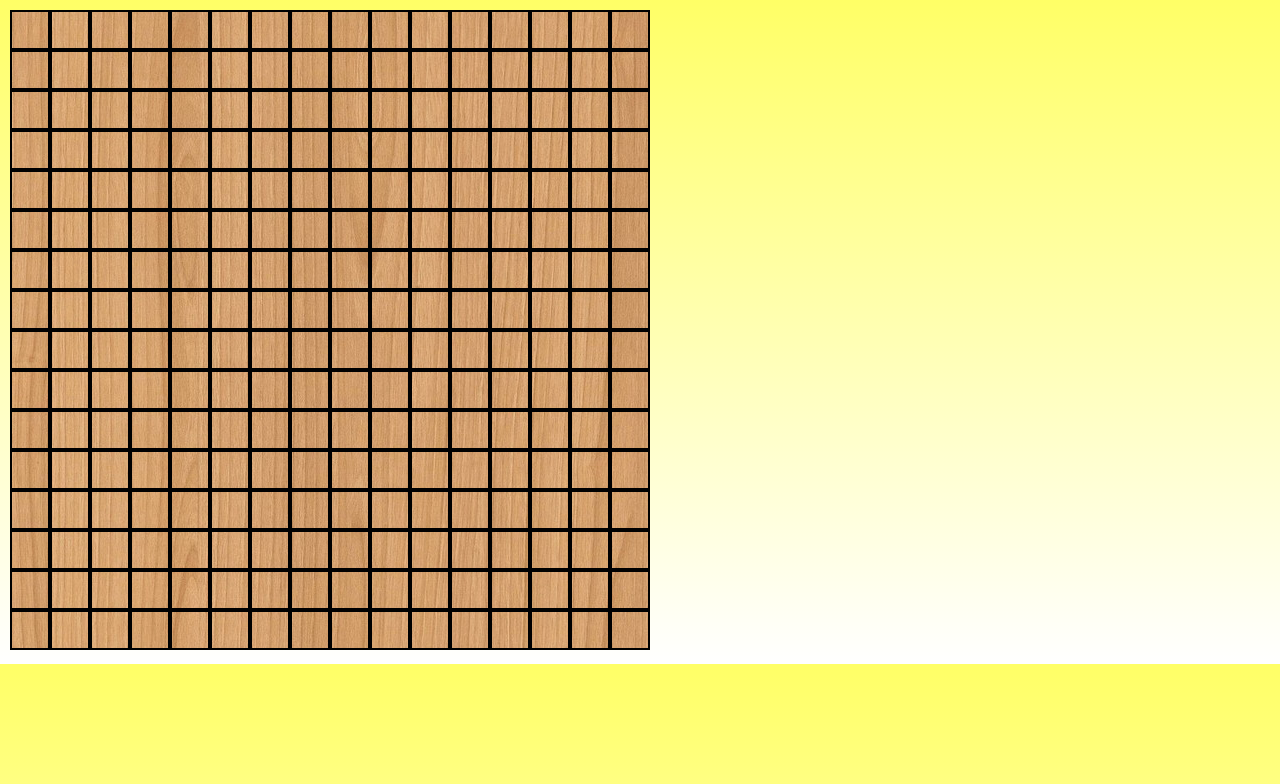
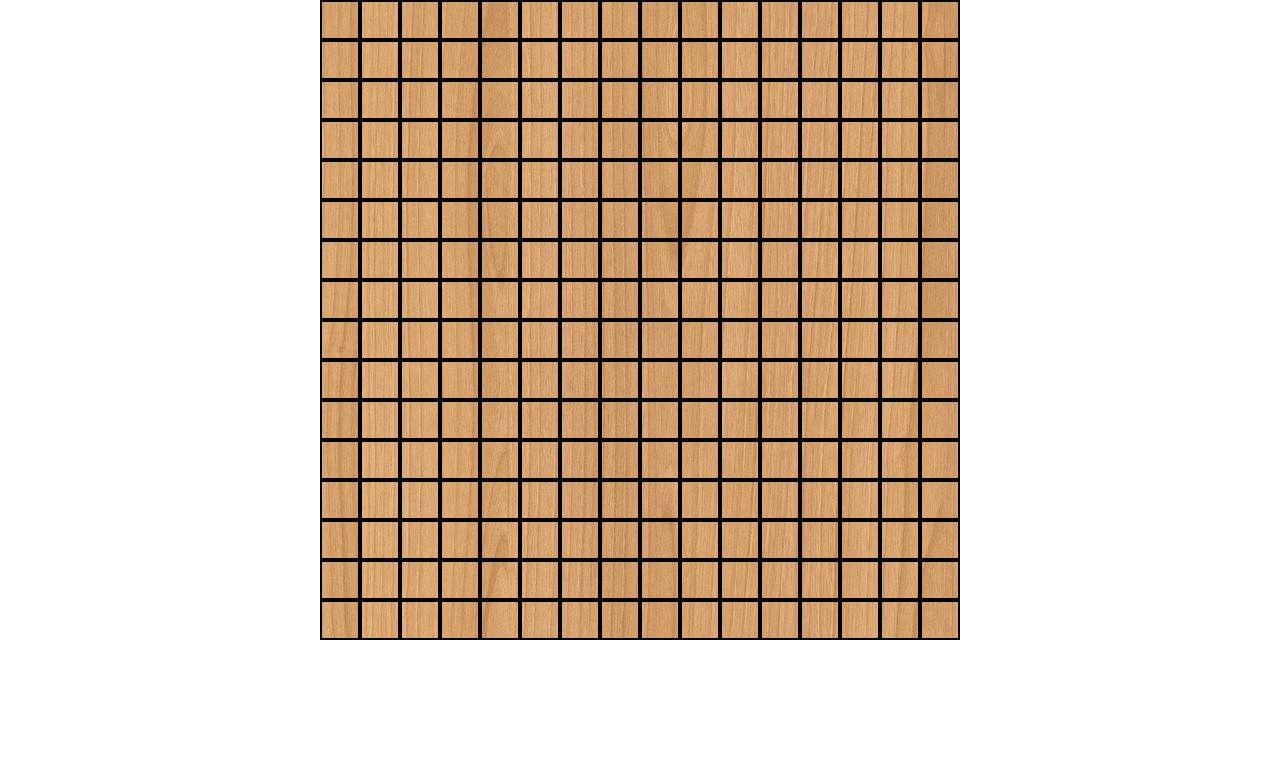
Before and after one commit to JuneAndGreen/funnygame, a plain HTML site: page five-in-a-row/index.html in a window 1280 px wide. Drawn offline with Linux system fonts and the light colour scheme.

Commit message:
修复五子棋的一些小bug

```diff
--- a/five-in-a-row/index.css
+++ b/five-in-a-row/index.css
@@ -1,13 +1,14 @@
-
 body {
-	background: -webkit-gradient(linear, left top, left bottom, from(#FF6), to(#FFF));
-	margin:10px;
+	padding: 0;
+	margin: 0;
 }
-/* .table {
-  position:absolute;
-  left:500px;
-  top:20px;
-} */
+.cnt{
+	position: relative;
+}
 #canvas {
+	position: absolute;
+	left: 50%;
+	top: 0;
+	transform: translateX(-50%);
 	background-image:url(./image/bg.jpg);
 }
--- a/five-in-a-row/index.html
+++ b/five-in-a-row/index.html
@@ -6,7 +6,7 @@
     <title>有种打败我啊！</title>
   </head>
   <body>
-    <div class="table">
+    <div class="cnt">
       <canvas id="canvas" width="640" height="640">你的浏览器不支持HTML5 canvas，请使用google chrome浏览器打开</canvas>
     </div>
     <script type="text/javascript" src="index.js"></script>
--- a/five-in-a-row/index.js
+++ b/five-in-a-row/index.js
@@ -51,7 +51,12 @@
 	var chooseWhere = __webpack_require__(5);
 
 	draw.paintTable();
-	document.querySelector('#canvas').onmousedown = function(event) {
+	(function() {
+	  var canvas = window.cache.canvas;
+	  window.cache.offsetX = canvas.offsetLeft - (canvas.clientWidth/2);
+	})();
+
+	window.cache.canvas.onmousedown = function(event) {
 	  event = event || window.event;
 
 	  var cache = window.cache;
@@ -60,8 +65,8 @@
 	  var bm = cache.bm;
 	  var bm2 = cache.bm2;
 
-	  var x=parseInt((event.clientX-20)/40);
-	  var y=parseInt((event.clientY-20)/40);
+	  var x=parseInt((event.pageX - 20 - cache.offsetX)/40);
+	  var y=parseInt((event.pageY - 20)/40);
 	  var winjudge;
 
 	  if(!cache.isblack) return; // 如果不是轮到黑子下则返回
@@ -127,7 +132,8 @@
 		window.cache = window.cache || {};
 		window.cache.data = window.cache.data || {};
 		// 棋盘
-		window.cache.table = document.querySelector('#canvas').getContext('2d');
+		window.cache.canvas = document.querySelector('#canvas');
+		window.cache.table = window.cache.canvas.getContext('2d');
 		// 15*15的二维数组用来保存棋盘信息，0为无子，1为黑子，2为白子
 		window.cache.chessValue = new Array(15);
 		for(var i=0; i<15; i++) {
--- a/five-in-a-row/src/data.js
+++ b/five-in-a-row/src/data.js
@@ -2,7 +2,8 @@ module.exports = (function() {
 	window.cache = window.cache || {};
 	window.cache.data = window.cache.data || {};
 	// 棋盘
-	window.cache.table = document.querySelector('#canvas').getContext('2d');
+	window.cache.canvas = document.querySelector('#canvas');
+	window.cache.table = window.cache.canvas.getContext('2d');
 	// 15*15的二维数组用来保存棋盘信息，0为无子，1为黑子，2为白子
 	window.cache.chessValue = new Array(15);
 	for(var i=0; i<15; i++) {
```
Also changed, not shown: five-in-a-row/src/index.js (+8 -3 lines).
